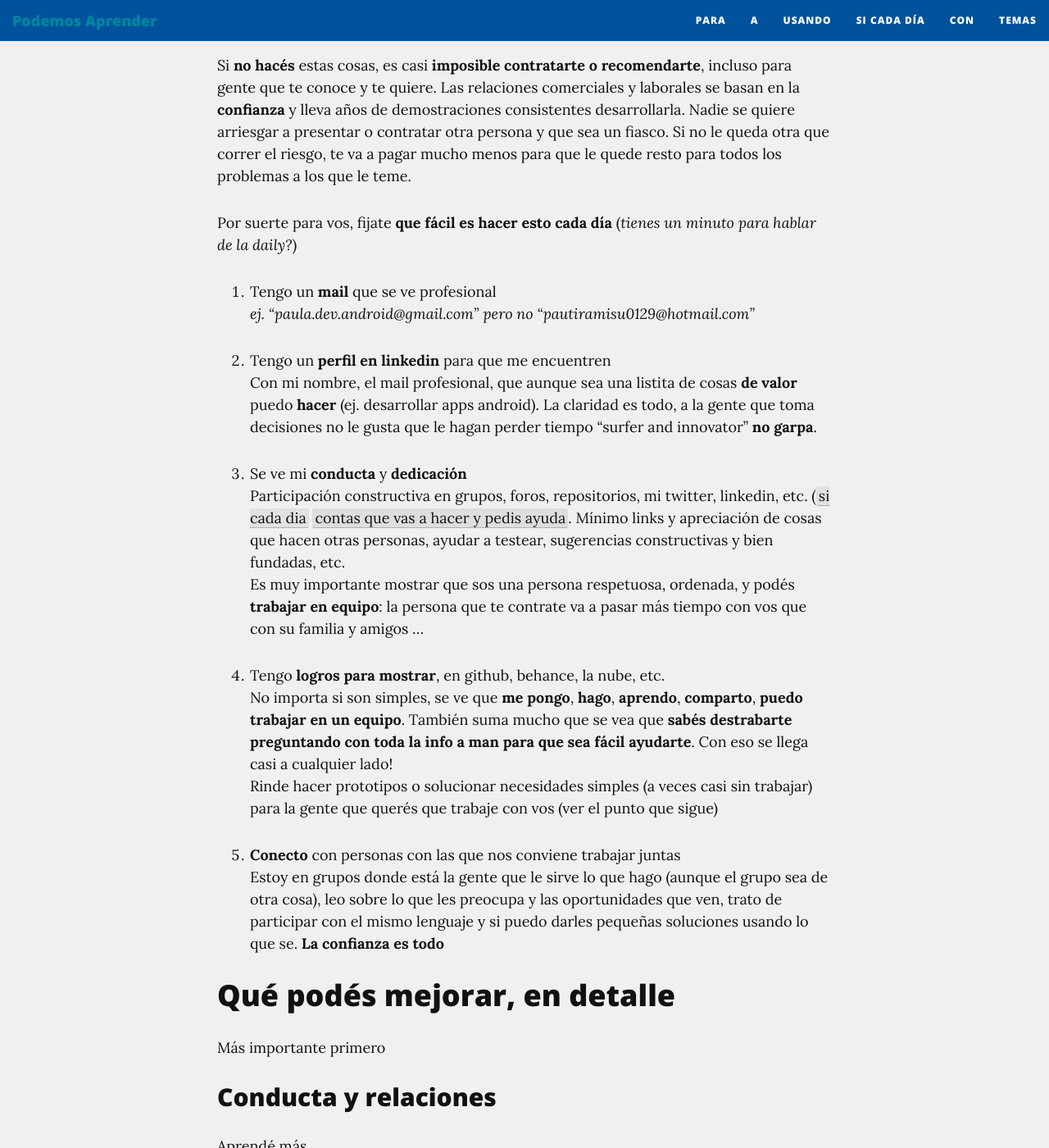
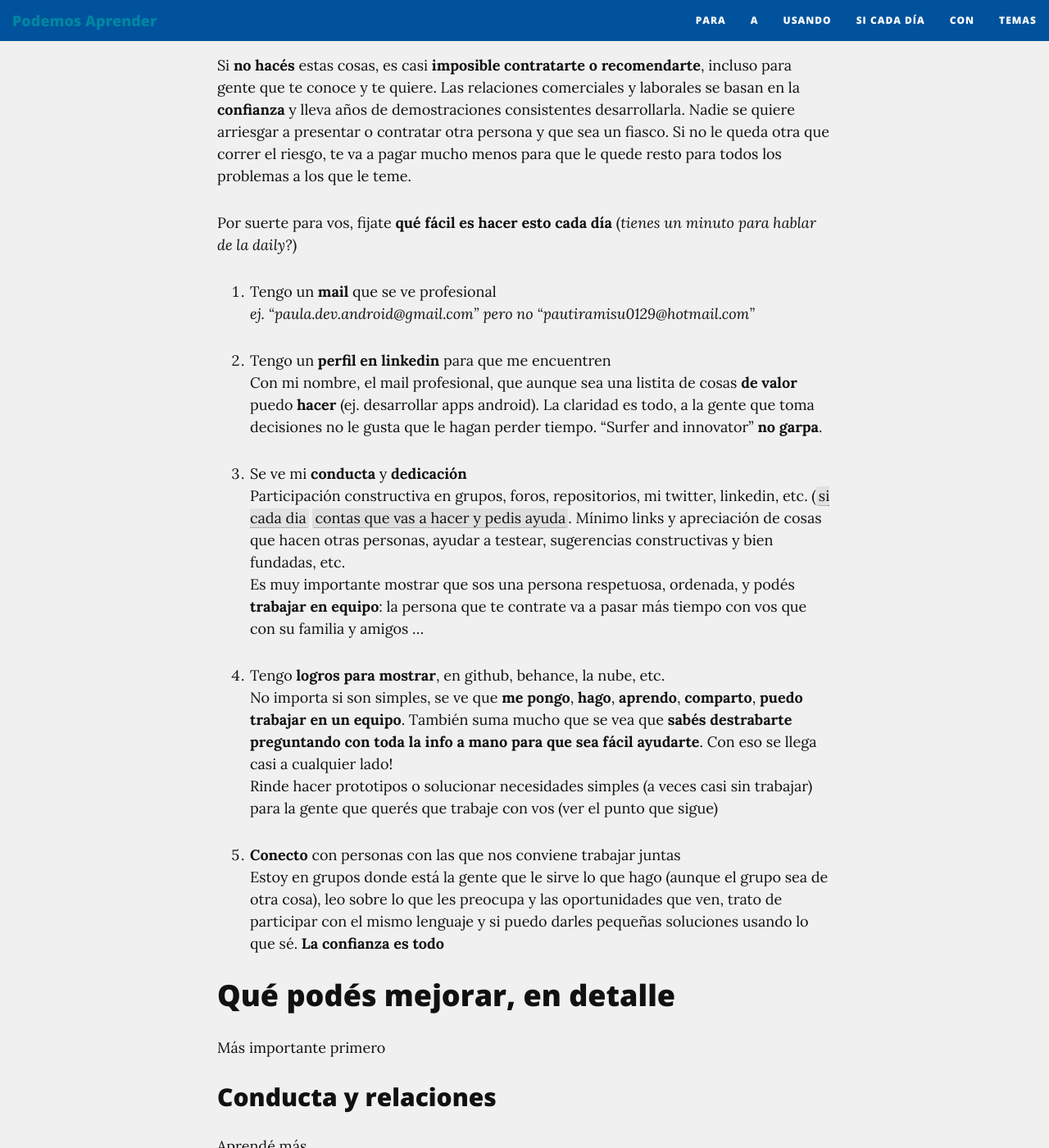
Before and after one commit to podemosaprender/podemosaprender.github.io, a Jekyll site: the page built from _contenidos/05personal/para-conseguir-un-trabajo-mejor.md, in a window 1280 px wide and 1400 px high, scrolled down 454 px. Shown: the whole window at 82% size. Built offline with Jekyll 4.4.1, drawn with Linux system fonts in a browser that asks for light colours; nearby versions of some CDN libraries; some of the changed text lies outside the part shown.

Commit message:
Corregí detalles de ortografía y no pude arreglar links
Esto me aparece sin los links, pero no pude encontrar a qué linkeaba, no sé si es que no están escritos todavía:
{/a/comunicarte} (podés hablar?, quién sos, qué querés, cómo encontrarte …)
{/a/cuidar-el-tiempo} (puntualidad, orden, comunicación clara y breve)
{/a/trabajar-en-equipo}
{/a/integrarte-al-contexto}

```diff
--- a/_contenidos/05personal/para-conseguir-un-trabajo-mejor.md
+++ b/_contenidos/05personal/para-conseguir-un-trabajo-mejor.md
@@ -2,32 +2,32 @@
 permalink: /para/conseguir-un-trabajo-mejor
 img: /img/abuela-lidia.jpg
 ---
-La clave es "¿qué me dás y qué me cuesta?". No es sólo comercial, si te explico como conseguir un paraguas pero te cuesta estar 3hs bajo la lluvia no sirve, ¿no?
+La clave es "¿qué me dás y qué me cuesta?". No es sólo comercial, si te explico cómo conseguir un paraguas pero te cuesta estar 3 hs. bajo la lluvia no sirve, ¿no?
 
-Primero te pongo una checklist rápida, y después te digo en detalle qué podés mejorar para avanzar tu carrera, más importante primero.
+Primero te pongo una checklist rápida y después te digo en detalle qué podés mejorar para avanzar tu carrera, más importante primero.
 
 # Lista para recorrer todos los días
 
 Si __no hacés__ estas cosas, es casi __imposible contratarte o recomendarte__, incluso para gente que te conoce y te quiere. Las relaciones comerciales y laborales se basan en la __confianza__ y lleva años de demostraciones consistentes desarrollarla. Nadie se quiere arriesgar a presentar o contratar otra persona y que sea un fiasco. Si no le queda otra que correr el riesgo, te va a pagar mucho menos para que le quede resto para todos los problemas a los que le teme.
 
-Por suerte para vos, fijate __que fácil es hacer esto cada día__ (_tienes un minuto para hablar de la daily?_)
+Por suerte para vos, fijate __qué fácil es hacer esto cada día__ (_tienes un minuto para hablar de la daily?_)
 
 1. Tengo un __mail__ que se ve profesional
   _ej. "paula.dev.android@gmail.com" pero no "pautiramisu0129@hotmail.com"_
 
 2. Tengo un __perfil en linkedin__ para que me encuentren
-  Con mi nombre, el mail profesional, que aunque sea una listita de cosas __de valor__ puedo __hacer__ (ej. desarrollar apps android). La claridad es todo, a la gente que toma decisiones no le gusta que le hagan perder tiempo "surfer and innovator" __no garpa__.
+  Con mi nombre, el mail profesional, que aunque sea una listita de cosas __de valor__ puedo __hacer__ (ej. desarrollar apps android). La claridad es todo, a la gente que toma decisiones no le gusta que le hagan perder tiempo. "Surfer and innovator" __no garpa__.
 
 3. Se ve mi __conducta__ y __dedicación__
   Participación constructiva en grupos, foros, repositorios, mi twitter, linkedin, etc. ({/si-cada-dia/contas-que-vas-a-hacer-y-pedis-ayuda}. Mínimo links y apreciación de cosas que hacen otras personas, ayudar a testear, sugerencias constructivas y bien fundadas, etc.
   Es muy importante mostrar que sos una persona respetuosa, ordenada, y podés __trabajar en equipo__: la persona que te contrate va a pasar más tiempo con vos que con su familia y amigos ...
 
 4. Tengo __logros para mostrar__, en github, behance, la nube, etc.
-  No importa si son simples, se ve que __me pongo__, __hago__, __aprendo__, __comparto__, __puedo trabajar en un equipo__. También suma mucho que se vea que __sabés destrabarte preguntando con toda la info a man para que sea fácil ayudarte__. Con eso se llega casi a cualquier lado!
+  No importa si son simples, se ve que __me pongo__, __hago__, __aprendo__, __comparto__, __puedo trabajar en un equipo__. También suma mucho que se vea que __sabés destrabarte preguntando con toda la info a mano para que sea fácil ayudarte__. Con eso se llega casi a cualquier lado!
   Rinde hacer prototipos o solucionar necesidades simples (a veces casi sin trabajar) para la gente que querés que trabaje con vos (ver el punto que sigue)
 
 5. __Conecto__ con personas con las que nos conviene trabajar juntas
-  Estoy en grupos donde está la gente que le sirve lo que hago (aunque el grupo sea de otra cosa), leo sobre lo que les preocupa y las oportunidades que ven, trato de participar con el mismo lenguaje y si puedo darles pequeñas soluciones usando lo que se. __La confianza es todo__
+  Estoy en grupos donde está la gente que le sirve lo que hago (aunque el grupo sea de otra cosa), leo sobre lo que les preocupa y las oportunidades que ven, trato de participar con el mismo lenguaje y si puedo darles pequeñas soluciones usando lo que sé. __La confianza es todo__
 
 # Qué podés mejorar, en detalle
 
```
